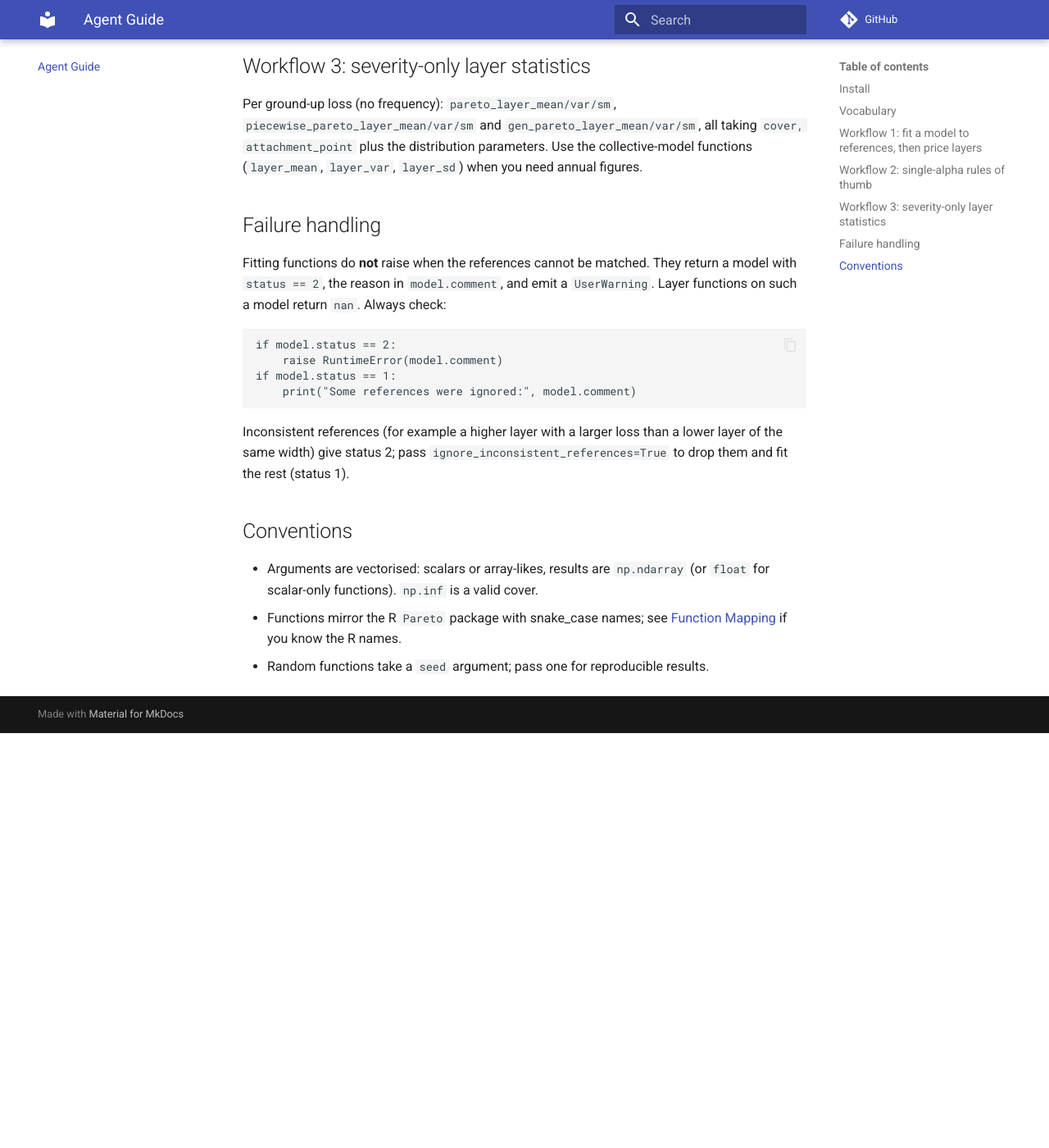
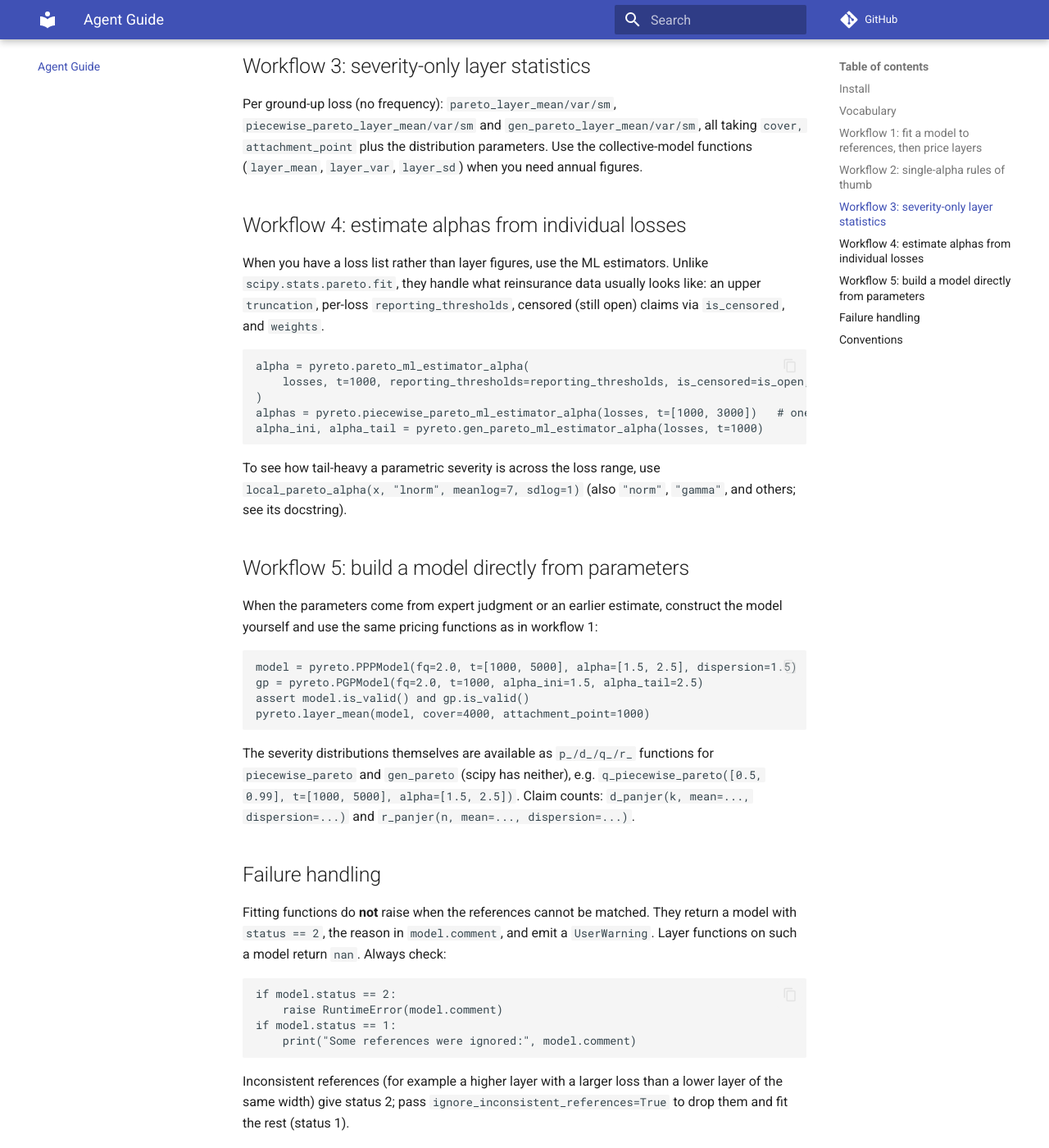
Before and after one commit to o1iv3r/Pyreto, an MkDocs documentation site: the page built from docs/agents.md, in a window 1280 px wide and 1400 px high, scrolled down 2039 px. Shown: the whole window at 82% size. Built offline with MkDocs 1.6.1 and Material for MkDocs 9.7.7, drawn with Linux system fonts in a browser that asks for light colours; comment, search, counter and statistics services are not loaded; before the commit the page ends 2933 px from its top, so only the background shows below that; some of the changed text lies outside the part shown.

Commit message:
docs: cover loss-data estimation and direct model building in agent guide; README agent section
Adds workflows for the ML estimators (truncation, reporting thresholds,
censoring, weights), local_pareto_alpha, building PPP/PGP models directly
and the piecewise/gen Pareto and Panjer distribution functions. Fixes the
seed note (r_* functions take rng=). README gains a 'Using Pyreto with a
coding agent' section.

Co-Authored-By: Claude Opus 5.5 <noreply@anthropic.com>
Claude-Session: https://claude.ai/code/session_01SAzfiPAoSHSFP6EkBwaZfi

````diff
--- a/docs/agents.md
+++ b/docs/agents.md
@@ -1,10 +1,10 @@
 # Using Pyreto from a coding agent
 
 This page is written for coding agents (and the people steering them). It covers the
-reinsurance-specific part of Pyreto: fitting severity/frequency models to market
-references, pricing XL layers, and working with collective models. Plain Pareto
-distribution maths (`p_/d_/q_/r_pareto`, Pareto ML estimation, Panjer counts) is also
-available, but `scipy.stats` covers it equally well.
+reinsurance-specific part of Pyreto: fitting models to market references or loss data,
+pricing XL layers, and working with collective models. The plain single-Pareto
+distribution functions (`p_/d_/q_/r_pareto`) are also available, but `scipy.stats.pareto`
+covers them equally well.
 
 ## Install
 
@@ -84,6 +84,42 @@ Per ground-up loss (no frequency): `pareto_layer_mean/var/sm`,
 `cover, attachment_point` plus the distribution parameters. Use the collective-model
 functions (`layer_mean`, `layer_var`, `layer_sd`) when you need annual figures.
 
+## Workflow 4: estimate alphas from individual losses
+
+When you have a loss list rather than layer figures, use the ML estimators. Unlike
+`scipy.stats.pareto.fit`, they handle what reinsurance data usually looks like: an upper
+`truncation`, per-loss `reporting_thresholds`, censored (still open) claims via
+`is_censored`, and `weights`.
+
+```python
+alpha = pyreto.pareto_ml_estimator_alpha(
+    losses, t=1000, reporting_thresholds=reporting_thresholds, is_censored=is_open,
+)
+alphas = pyreto.piecewise_pareto_ml_estimator_alpha(losses, t=[1000, 3000])   # one alpha per piece
+alpha_ini, alpha_tail = pyreto.gen_pareto_ml_estimator_alpha(losses, t=1000)
+```
+
+To see how tail-heavy a parametric severity is across the loss range, use
+`local_pareto_alpha(x, "lnorm", meanlog=7, sdlog=1)` (also `"norm"`, `"gamma"`, and
+others; see its docstring).
+
+## Workflow 5: build a model directly from parameters
+
+When the parameters come from expert judgment or an earlier estimate, construct the model
+yourself and use the same pricing functions as in workflow 1:
+
+```python
+model = pyreto.PPPModel(fq=2.0, t=[1000, 5000], alpha=[1.5, 2.5], dispersion=1.5)
+gp = pyreto.PGPModel(fq=2.0, t=1000, alpha_ini=1.5, alpha_tail=2.5)
+assert model.is_valid() and gp.is_valid()
+pyreto.layer_mean(model, cover=4000, attachment_point=1000)
+```
+
+The severity distributions themselves are available as `p_/d_/q_/r_` functions for
+`piecewise_pareto` and `gen_pareto` (scipy has neither), e.g.
+`q_piecewise_pareto([0.5, 0.99], t=[1000, 5000], alpha=[1.5, 2.5])`. Claim counts:
+`d_panjer(k, mean=..., dispersion=...)` and `r_panjer(n, mean=..., dispersion=...)`.
+
 ## Failure handling
 
 Fitting functions do **not** raise when the references cannot be matched. They return a
@@ -107,4 +143,5 @@ and fit the rest (status 1).
   for scalar-only functions). `np.inf` is a valid cover.
 - Functions mirror the R `Pareto` package with snake_case names; see
   [Function Mapping](function_mapping.md) if you know the R names.
-- Random functions take a `seed` argument; pass one for reproducible results.
+- For reproducible results pass `seed=` to `simulate_losses` and
+  `rng=np.random.default_rng(...)` to the `r_*` functions.
````
Also changed, not shown: README.md (+19 -0 lines), skills/pyreto/SKILL.md (+3 -2 lines).
